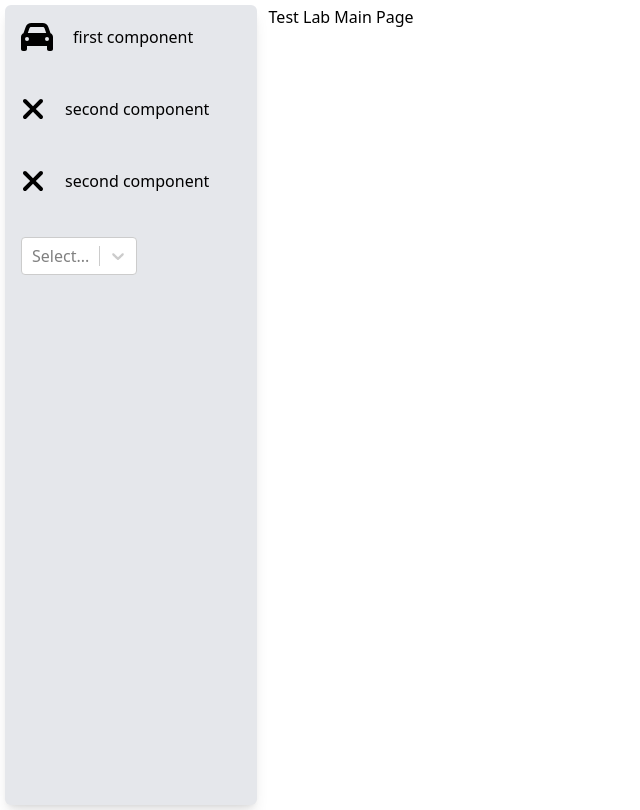
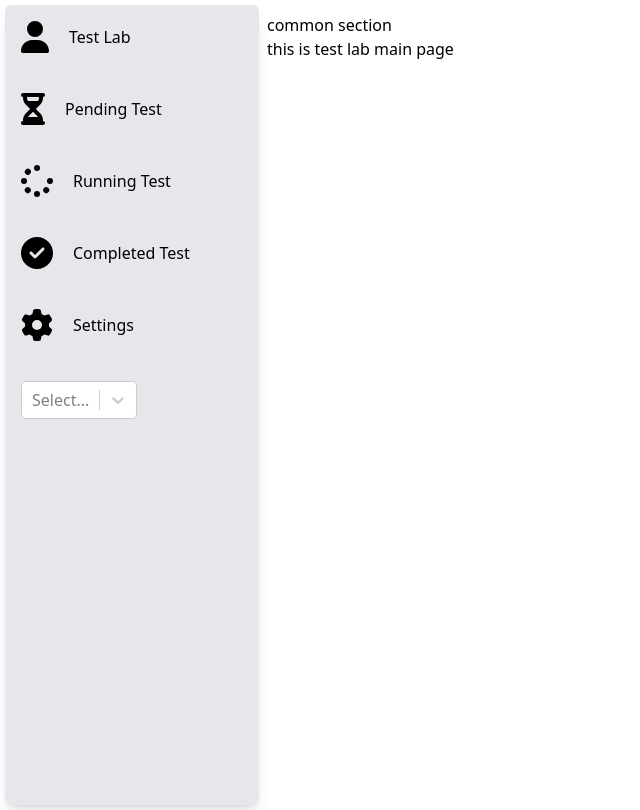
Before and after one commit to sajanstha201/Bharat-Health-Frontend, a React (Vite) app: page /testlab in a window 1280 px wide. Shown: the whole page, without its empty margins (0-640 px from the left). Built offline with nearby package versions, Linux system fonts and the light colour scheme.

Commit message:
added all the components that are need for a lab test

```diff
--- /dev/null
+++ b/src/components/User/Registered/TestLab/CompletedTest.jsx
@@ -0,0 +1,7 @@
+import React from "react"
+export default function CompletedTest(){
+   return(
+   <>
+   This is completed test section
+   </>)
+}
--- /dev/null
+++ b/src/components/User/Registered/TestLab/PendingTest.jsx
@@ -0,0 +1,7 @@
+import React from "react"
+export default function PendingTest(){
+   return(
+   <>
+   This is pending test section
+   </>)
+}
--- /dev/null
+++ b/src/components/User/Registered/TestLab/RunningTest.jsx
@@ -0,0 +1,7 @@
+import React from "react"
+export default function RunningTest(){
+   return(
+   <>
+   This is running test section
+   </>)
+}
--- /dev/null
+++ b/src/components/User/Registered/TestLab/Settings/BillingAndPayment.jsx
@@ -0,0 +1,7 @@
+import React from "react"
+export default function BillingAndPayment(){
+   return(
+   <>
+   this is billing and payment section
+   </>)
+}
--- /dev/null
+++ b/src/components/User/Registered/TestLab/Settings/ProfileManagement.jsx
@@ -0,0 +1,7 @@
+import React from "react"
+export default function ProfileManagement(){
+   return(
+   <>
+   this is profile management section
+   </>)
+}
--- /dev/null
+++ b/src/components/User/Registered/TestLab/Settings/SettingMainPage.jsx
@@ -0,0 +1,22 @@
+import React from "react"
+import { faCab,faClose, faCreditCard, faLink, faLock, faUser, faVials } from "@fortawesome/free-solid-svg-icons"
+import { Link } from "react-router-dom"
+import { FontAwesomeIcon } from "@fortawesome/react-fontawesome"
+import { icon } from "@fortawesome/fontawesome-svg-core"
+import { faCalendarAlt } from "@fortawesome/free-solid-svg-icons/faCalendarAlt"
+export default function SettingMainPage(){
+    const settings=[
+        {name:'Profile Management',path:'profile-management',icon:faUser},
+        {name:'Payment and Billing',path:'payment-and-billing',icon:faCreditCard},
+     ]
+   return(
+   <>
+    <div className="flex flex-wrap gap-5">
+      {settings.map((e,i)=>(
+        <Link to={e.path} className="gap-4 w-[200px] h-[220px] shadow-md border rounded-md flex text-center items-center justify-center flex-col cursor-pointer hover:scale-105 hover:bg-gray-300 transition-all duration-300 m-4">
+        <FontAwesomeIcon icon={e.icon} size="2x"/>
+        {e.name}
+        </Link>))}
+    </div>
+   </>)
+}
--- /dev/null
+++ b/src/components/User/Registered/TestLab/Settings/index.jsx
@@ -0,0 +1,3 @@
+export { default as SettingMainPage} from './SettingMainPage'
+export { default as ProfileManagement} from './ProfileManagement'
+export { default as BillingAndPayment} from './BillingAndPayment'
--- a/src/components/User/Registered/TestLab/TestLabMainPage.jsx
+++ b/src/components/User/Registered/TestLab/TestLabMainPage.jsx
@@ -4,16 +4,7 @@ import { faCar,faClose } from "@fortawesome/free-solid-svg-icons"
 export default function TestLabMainPage(){
    return(
       <div className="flex flex-row gap-3">
-         <div className="w-[20%]">
-         <SideBar navElements={[
-         {name:'first component',url:'/user/first', icon:faCar},
-         {name:'second component',url:'/user/second', icon:faClose},
-         {name:'second component',url:'/user/second', icon:faClose}
-         ]}/>
-         </div>
-         <div className="w-[80%]">
-         Test Lab Main Page
-         </div>
+         this is test lab main page
       </div>
    )
 }
--- /dev/null
+++ b/src/components/User/Registered/TestLab/TestLabRouter.jsx
@@ -0,0 +1,51 @@
+import React from "react";
+import { Route, Routes, Outlet } from "react-router-dom";
+import SideBar from "../../../SideBar/SideBar";
+import { faCheckCircle, faCog, faFileMedical, faHourglassHalf, faHourglassStart, faNotesMedical, faSpinner, faUser } from "@fortawesome/free-solid-svg-icons";
+import { faAdjust } from "@fortawesome/free-solid-svg-icons/faAdjust";
+import TestLabMainPage from "./TestLabMainPage";
+import CompletedTest from "./CompletedTest";
+import RunningTest from "./RunningTest";
+import PendingTest from "./PendingTest";
+import { SettingMainPage } from "./Settings";
+const TestLabCommonDiv = () => {
+  return (
+    <div className="flex">
+      <div className="w-[20%]">
+        <SideBar
+          className="col-start-1"
+          navElements={[
+            { name: "Test Lab", url: "", icon: faUser },
+            { name: "Pending Test", url: "/testlab/pending", icon: faHourglassHalf },
+            { name: "Running Test", url: "/testlab/running", icon: faSpinner },
+            { name: "Completed Test", url: "/testlab/completed", icon: faCheckCircle },
+            { name: "Settings", url: "/testlab/settings", icon: faCog },
+          ]}
+        />
+      </div>
+      <div className="w-[80%] p-2">
+      common section
+        <Outlet />
+
+      </div>
+    </div>
+  );
+};
+
+export default function TestLabRouter() {
+  return (
+    <>
+      <Routes>
+        <Route path="" element={<TestLabCommonDiv />}>
+            <Route path="" element={<TestLabMainPage/>}/>
+            <Route path="completed" element={<CompletedTest/>}/>
+            <Route path="running" element={<RunningTest/>}/>
+            <Route path="pending" element={<PendingTest/>}/>
+            <Route path="settings">
+                <Route path="" element={<SettingMainPage/>}/>
+            </Route>
+        </Route>
+      </Routes>
+    </>
+  );
+}
--- a/src/main.jsx
+++ b/src/main.jsx
@@ -5,6 +5,7 @@ import NonRegisteredMainPage from "./components/User/NonRegistered/NonRegistered
 import App from './App.jsx'
 import './index.css'
 import {DoctorRouter,PharmacyMainPage,TestLabMainPage,PatientRouter} from './components/User/Registered'
+import TestLabRouter from "./components/User/Registered/TestLab/TestLabRouter.jsx"
 const router = createBrowserRouter(
   [
     {
@@ -29,8 +30,8 @@ const router = createBrowserRouter(
           element:<PharmacyMainPage/>
         },
         {
-          path:"testlab",
-          element:<TestLabMainPage/>
+          path:"testlab/*",
+          element:<TestLabRouter/>
         }
       ]
     }
```
